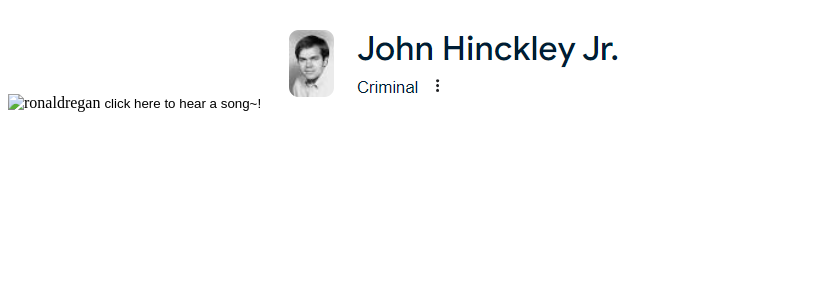
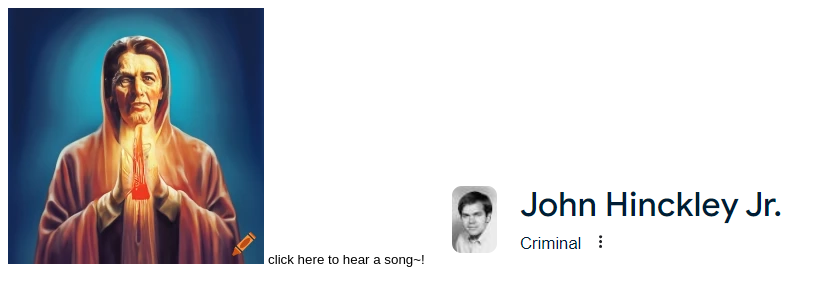
Before and after one commit to strategram/strategram.github.io, a plain HTML site: page ron.html in a window 1280 px wide. Shown: the whole page, without its empty margins (0-836 px from the left). Drawn offline with Linux system fonts and the light colour scheme.

Commit message:
Update ron.html

```diff
--- a/ron.html
+++ b/ron.html
@@ -16,7 +16,7 @@
 </head>
 <body>
 
-<img src="ron8.png" alt="ronaldregan">
+<img src="ron8.webp" alt="ronaldregan">
 
 
 <audio id="audioPlayer" src="audio.mp3"></audio>
```
